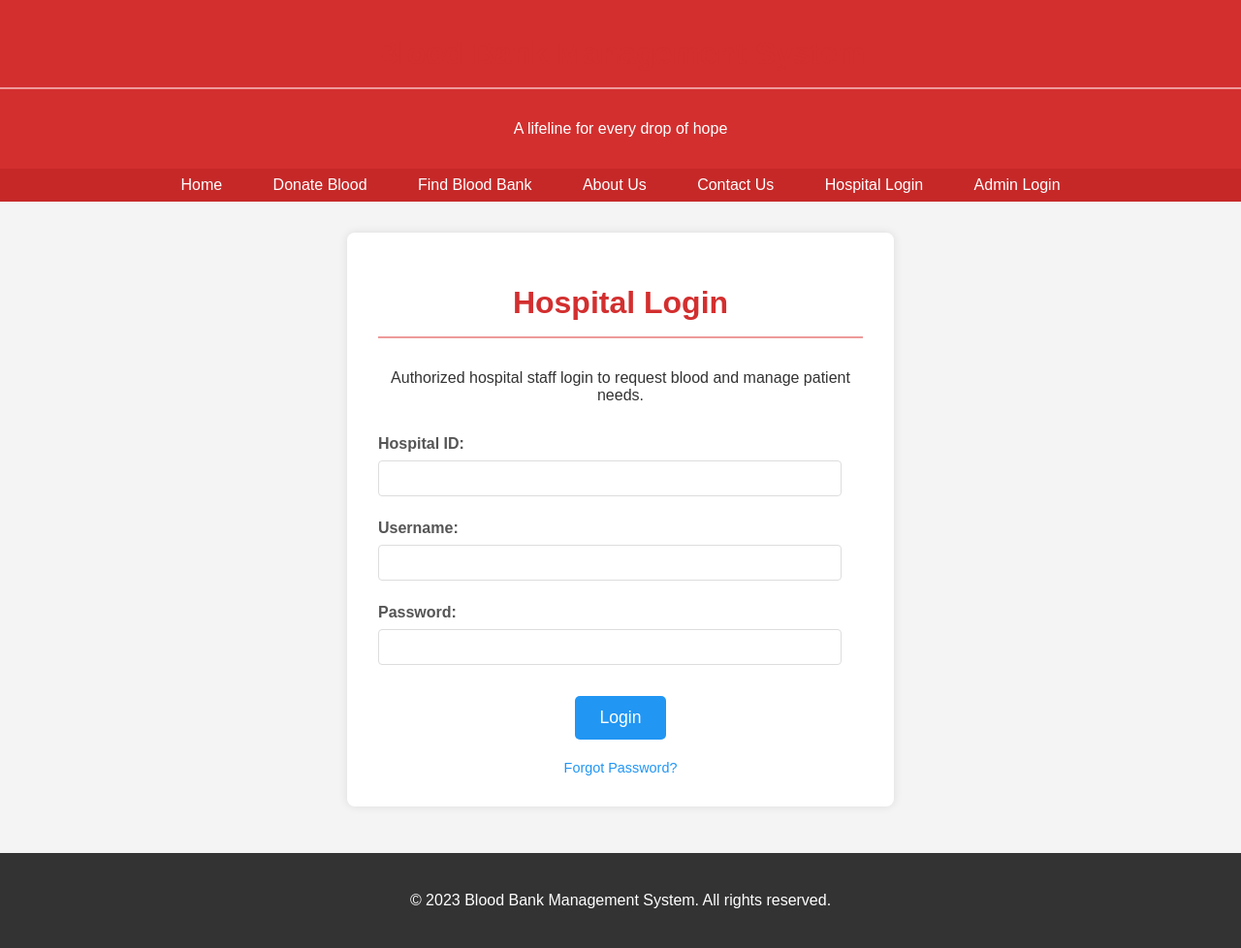
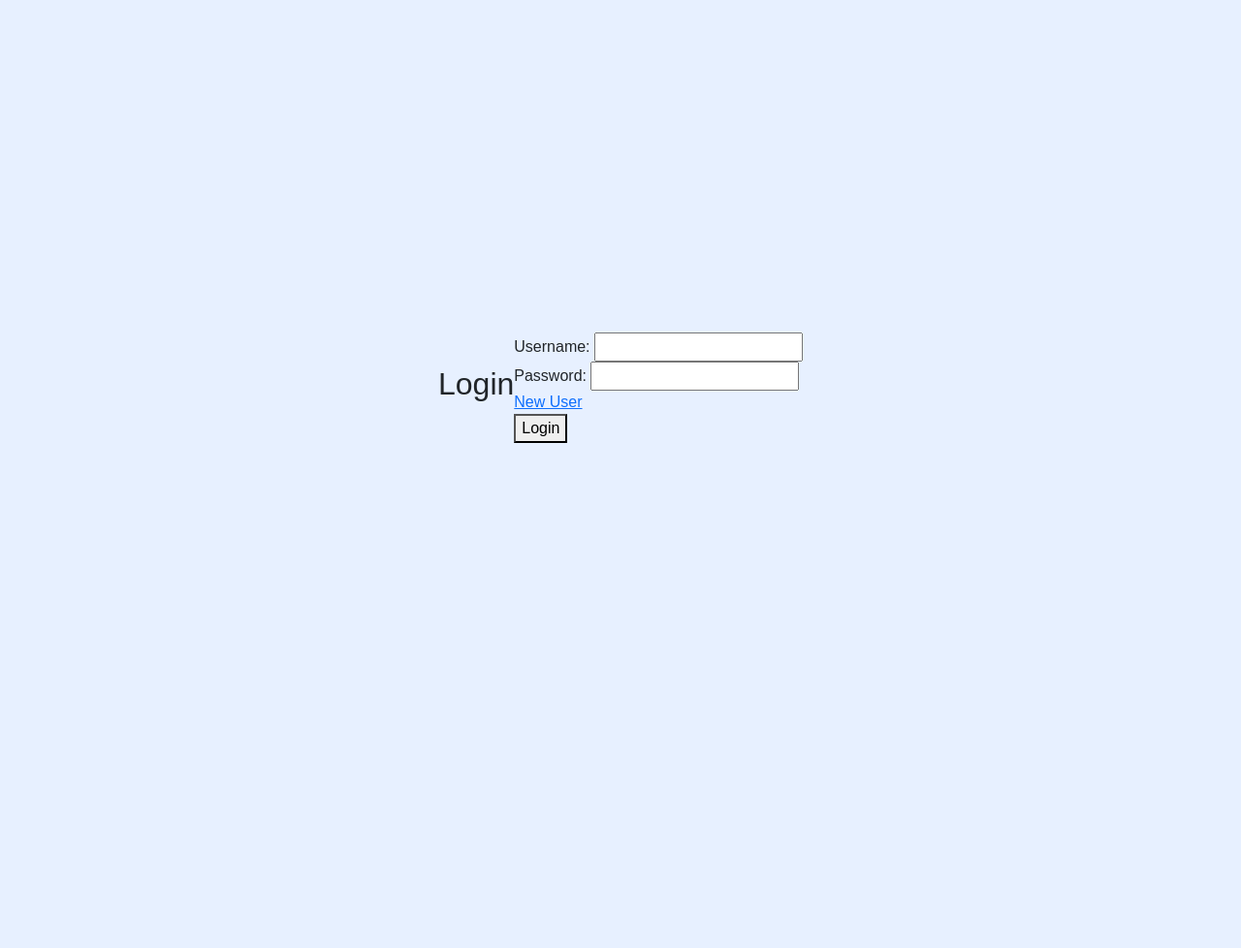
Before and after one commit to Sumantradas01/Blood-Bank-Management-System, a Flask app: page /hospital_login in a window 1280 px wide. Shown: the whole page at 97% size. After the commit the page ends 457 px from the top, so only its background shows below. Run offline with Flask 3, Linux system fonts and the light colour scheme.

Commit message:
Update available

```diff
--- a/app.py
+++ b/app.py
@@ -1,25 +1,55 @@
+# app.py
 from flask import Flask, render_template, request, redirect, url_for, flash, session
 import mysql.connector
+from mysql.connector import Error
+from werkzeug.security import generate_password_hash, check_password_hash
 
 app = Flask(__name__)
-app.secret_key = "your_secret_key"  # change in production
+app.secret_key = "change_this_in_production"
 
 # ------------------------------------
-# DATABASE CONNECTION
+# DATABASE CONNECTION (single connection)
 # ------------------------------------
-db = mysql.connector.connect(
-    host="localhost",
-    user="root",
-    password="",          # set your MySQL password if any
-    database="bloodbank1"
-)
-cursor = db.cursor(dictionary=True)
+def get_db_connection():
+    # you can wrap this to reconnect if needed
+    return mysql.connector.connect(
+        host="localhost",
+        user="root",
+        password="",          # set your MySQL password if any
+        database="bloodbank1",
+        autocommit=False
+    )
+
+# create initial connection and cursor
+try:
+    db = get_db_connection()
+    cursor = db.cursor(dictionary=True)
+except Error as e:
+    # If DB isn't available, log and keep variables None for graceful errors
+    app.logger.error("Initial DB connection error: %s", e)
+    db = None
+    cursor = None
+
+
+# helper to ensure we have a working cursor (reconnect if closed)
+def get_cursor():
+    global db, cursor
+    try:
+        if db is None or not db.is_connected():
+            db = get_db_connection()
+            cursor = db.cursor(dictionary=True)
+    except Exception as e:
+        app.logger.error("DB reconnect error: %s", e)
+        raise
+    return db, cursor
+
 
 # ------------------------------------
 # HOME PAGE
 # ------------------------------------
 @app.route("/")
 def home():
+    # main homepage (index)
     return render_template("index.html")
 
 
@@ -35,23 +65,26 @@ def donor_register():
         password = request.form.get("password")
         blood_group = request.form.get("blood_group")
 
-        if not name or not email or not phone or not password or not blood_group:
-            flash("All fields are required for donor registration.")
+        if not (name and email and phone and password and blood_group):
+            flash("All fields are required for donor registration.", "error")
             return redirect(url_for("donor_register"))
 
         try:
-            cursor.execute(
+            db, cur = get_cursor()
+            hashed = generate_password_hash(password)
+            cur.execute(
                 "INSERT INTO donors (name, email, phone, password, blood_group) VALUES (%s, %s, %s, %s, %s)",
-                (name, email, phone, password, blood_group)
+                (name, email, phone, hashed, blood_group)
             )
             db.commit()
-            flash("Donor registered successfully!")
+            flash("Donor registered successfully!", "success")
             return redirect(url_for("donor_login"))
 
         except Exception as e:
-            db.rollback()
+            if db:
+                db.rollback()
             app.logger.error("DB error (donor_register): %s", e)
-            flash("Database error: " + str(e))
+            flash("Database error: " + str(e), "error")
             return redirect(url_for("donor_register"))
 
     return render_template("donor_register.html")
@@ -67,26 +100,27 @@ def donor_login():
         password = request.form.get("password")
 
         if not email or not password:
-            flash("Provide both email and password.")
+            flash("Provide both email and password.", "error")
             return redirect(url_for("donor_login"))
 
         try:
-            cursor.execute("SELECT * FROM donors WHERE email=%s AND password=%s",
-                           (email, password))
-            user = cursor.fetchone()
+            db, cur = get_cursor()
+            cur.execute("SELECT * FROM donors WHERE email=%s", (email,))
+            user = cur.fetchone()
 
-            if user:
+            if user and check_password_hash(user.get("password"), password):
+                session.clear()
                 session["donor_id"] = user.get("donor_id")
                 session["donor_name"] = user.get("name")
-                flash("Login successful.")
+                flash("Login successful.", "success")
                 return redirect(url_for("dashboard"))
             else:
-                flash("Invalid email or password!")
+                flash("Invalid email or password!", "error")
                 return redirect(url_for("donor_login"))
 
         except Exception as e:
             app.logger.error("DB error (donor_login): %s", e)
-            flash("Database error: " + str(e))
+            flash("Database error: " + str(e), "error")
             return redirect(url_for("donor_login"))
 
     return render_template("donor_login.html")
@@ -98,30 +132,32 @@ def donor_login():
 @app.route("/admin_register", methods=["GET", "POST"])
 def admin_register():
     if request.method == "POST":
+        hospital_name = request.form.get("hospital_name")
         admin_name = request.form.get("admin_name")
         email = request.form.get("email")
         phone = request.form.get("phone")
         password = request.form.get("password")
-        hospital_name = request.form.get("hospital_name")
 
-        if not admin_name or not email or not phone or not password or not hospital_name:
-            flash("All fields are required!")
+        if not (hospital_name and admin_name and email and phone and password):
+            flash("All fields are required!", "error")
             return redirect(url_for("admin_register"))
 
         try:
-            # Correct parameterized SQL matching your admin table columns
-            cursor.execute("""
+            db, cur = get_cursor()
+            hashed = generate_password_hash(password)
+            cur.execute("""
                 INSERT INTO admin (hospital_name, admin_name, email, phone, password)
                 VALUES (%s, %s, %s, %s, %s)
-            """, (hospital_name, admin_name, email, phone, password))
+            """, (hospital_name, admin_name, email, phone, hashed))
             db.commit()
-            flash("Admin Registered Successfully!")
+            flash("Admin Registered Successfully!", "success")
             return redirect(url_for("admin_login"))
 
         except Exception as e:
-            db.rollback()
+            if db:
+                db.rollback()
             app.logger.error("DB error (admin_register): %s", e)
-            flash("Database error: " + str(e))
+            flash("Database error: " + str(e), "error")
             return redirect(url_for("admin_register"))
 
     return render_template("admin_register.html")
@@ -133,33 +169,30 @@ def admin_register():
 @app.route("/admin_login", methods=["GET", "POST"])
 def admin_login():
     if request.method == "POST":
-        # Accept admin_name (preferred) or username if your HTML uses that
         admin_name = request.form.get("admin_name") or request.form.get("username")
         password = request.form.get("password")
 
         if not admin_name or not password:
-            flash("Provide admin name and password.")
+            flash("Provide admin name and password.", "error")
             return redirect(url_for("admin_login"))
 
         try:
-            cursor.execute("""
-                SELECT * FROM admin
-                WHERE admin_name=%s AND password=%s
-            """, (admin_name, password))
-
-            data = cursor.fetchone()
-            if data:
+            db, cur = get_cursor()
+            cur.execute("SELECT * FROM admin WHERE admin_name=%s", (admin_name,))
+            data = cur.fetchone()
+            if data and check_password_hash(data.get("password"), password):
+                session.clear()
                 session["admin_id"] = data.get("admin_id")
                 session["admin_name"] = data.get("admin_name")
-                flash("Login Successful!")
+                flash("Login Successful!", "success")
                 return redirect(url_for("admin_dashboard"))
             else:
-                flash("Invalid Admin Name or Password!")
+                flash("Invalid Admin Name or Password!", "error")
                 return redirect(url_for("admin_login"))
 
         except Exception as e:
             app.logger.error("DB error (admin_login): %s", e)
-            flash("Database error: " + str(e))
+            flash("Database error: " + str(e), "error")
             return redirect(url_for("admin_login"))
 
     return render_template("admin_login.html")
@@ -174,48 +207,147 @@ def search_blood():
 
 
 # ------------------------------------
-# HOSPITAL LOGIN
+# PUBLIC DASHBOARD
 # ------------------------------------
-@app.route("/hospital_login")
+@app.route("/dashboard")
+def dashboard():
+    # simple public donor/dashboard page
+    return render_template("dashboard.html")
+
+
+# -------------------------------------------------
+# HOSPITAL REGISTRATION & LOGIN & DASHBOARD
+# -------------------------------------------------
+@app.route("/hospital_register", methods=["GET", "POST"])
+def hospital_register():
+    if request.method == "POST":
+        hospital_name = request.form.get("hospital_name")
+        email = request.form.get("email")
+        phone = request.form.get("phone")
+        address = request.form.get("address")
+        username = request.form.get("username")
+        password = request.form.get("password")
+
+        if not (hospital_name and email and phone and address and username and password):
+            flash("All fields are required!", "error")
+            return redirect(url_for("hospital_register"))
+
+        try:
+            db, cur = get_cursor()
+            hashed = generate_password_hash(password)
+            cur.execute("""
+                INSERT INTO hospitals (hospital_name, email, phone, address, username, password)
+                VALUES (%s, %s, %s, %s, %s, %s)
+            """, (hospital_name, email, phone, address, username, hashed))
+            db.commit()
+            flash("Hospital Registered Successfully!", "success")
+            return redirect(url_for("hospital_login"))
+
+        except Exception as e:
+            if db:
+                db.rollback()
+            app.logger.error("DB error (hospital_register): %s", e)
+            flash("Database Error: " + str(e), "error")
+            return redirect(url_for("hospital_register"))
+
+    return render_template("hospital_register.html")
+
+
+@app.route("/hospital_login", methods=["GET", "POST"])
 def hospital_login():
+    if request.method == "POST":
+        username = request.form.get("username")
+        password = request.form.get("password")
+
+        if not username or not password:
+            flash("Enter Username and Password", "error")
+            return redirect(url_for("hospital_login"))
+
+        try:
+            db, cur = get_cursor()
+            cur.execute("SELECT * FROM hospitals WHERE username=%s", (username,))
+            hospital = cur.fetchone()
+
+            if hospital and check_password_hash(hospital.get("password"), password):
+                session.clear()
+                session["hospital_id"] = hospital["hospital_id"]
+                session["hospital_name"] = hospital["hospital_name"]
+                flash("Login Successful!", "success")
+                return redirect(url_for("hospital_dashboard"))
+            else:
+                flash("Invalid Username or Password!", "error")
+                return redirect(url_for("hospital_login"))
+
+        except Exception as e:
+            app.logger.error("DB error (hospital_login): %s", e)
+            flash("Database Error: " + str(e), "error")
+            return redirect(url_for("hospital_login"))
+
     return render_template("hospital_login.html")
 
 
-# ------------------------------------
-# Simple public dashboard
-# ------------------------------------
-@app.route("/dashboard")
-def dashboard():
-    return render_template("dashboard.html")
+@app.route("/hospital_dashboard")
+def hospital_dashboard():
+    if "hospital_id" not in session:
+        flash("Please login first!", "error")
+        return redirect(url_for("hospital_login"))
+
+    hospital_id = session["hospital_id"]
+
+    try:
+        db, cur = get_cursor()
+        cur.execute("""
+            SELECT * FROM blood_orders
+            WHERE hospital_id = %s
+            ORDER BY request_date DESC
+        """, (hospital_id,))
+        orders = cur.fetchall()
+
+        return render_template(
+            "hospital_dashboard.html",
+            hospital_name=session.get("hospital_name"),
+            orders=orders
+        )
+
+    except Exception as e:
+        app.logger.error("DB error (hospital_dashboard): %s", e)
+        flash("Database Error: " + str(e), "error")
+        return render_template(
+            "hospital_dashboard.html",
+            hospital_name=session.get("hospital_name"),
+            orders=[]
+        )
 
 
 # ----------------------------------------
-# ADMIN DASHBOARD (main unified route)
+# ADMIN DASHBOARD
 # ----------------------------------------
 @app.route("/admin_dashboard")
 def admin_dashboard():
     try:
-        cursor.execute("SELECT * FROM blood_stock")
-        blood_stock = cursor.fetchall()
+        db, cur = get_cursor()
 
-        cursor.execute("""
+        cur.execute("SELECT * FROM blood_stock")
+        blood_stock = cur.fetchall()
+
+        cur.execute("""
             SELECT bo.*, h.hospital_name
             FROM blood_orders bo
             LEFT JOIN hospitals h ON bo.hospital_id = h.hospital_id
             ORDER BY bo.request_date DESC
         """)
-        orders = cursor.fetchall()
+        orders = cur.fetchall()
 
-        cursor.execute("""
+        cur.execute("""
             SELECT br.*, h.hospital_name
             FROM blood_requests br
             LEFT JOIN hospitals h ON br.hospital_id = h.hospital_id
             ORDER BY br.request_date DESC
         """)
-        requirements = cursor.fetchall()
+        requirements = cur.fetchall()
 
-        cursor.execute("SELECT * FROM donors ORDER BY donor_id DESC")
-        donors = cursor.fetchall()
+        cur.execute("SELECT * FROM donors ORDER BY donor_id DESC")
+        donors = cur.fetchall()
 
         return render_template(
             "admin_dashboard.html",
@@ -227,7 +359,7 @@ def admin_dashboard():
 
     except Exception as e:
         app.logger.error("DB error (admin_dashboard): %s", e)
-        flash("Database error: " + str(e))
+        flash("Database error: " + str(e), "error")
         return render_template(
             "admin_dashboard.html",
             blood_stock=[], orders=[], requirements=[], donors=[]
@@ -249,13 +381,15 @@ def update_order(order_id, action):
         status = "Pending"
 
     try:
-        cursor.execute("UPDATE blood_orders SET status=%s WHERE order_id=%s", (status, order_id))
+        db, cur = get_cursor()
+        cur.execute("UPDATE blood_orders SET status=%s WHERE order_id=%s", (status, order_id))
         db.commit()
-        flash(f"Order {order_id} updated to {status}.")
+        flash(f"Order {order_id} updated to {status}.", "success")
     except Exception as e:
-        db.rollback()
+        if db:
+            db.rollback()
         app.logger.error("DB error (update_order): %s", e)
-        flash("Database error: " + str(e))
+        flash("Database error: " + str(e), "error")
 
     return redirect(url_for("admin_dashboard"))
 
@@ -263,13 +397,15 @@ def update_order(order_id, action):
 @app.route("/delete_donor/<int:donor_id>")
 def delete_donor(donor_id):
     try:
-        cursor.execute("DELETE FROM donors WHERE donor_id=%s", (donor_id,))
+        db, cur = get_cursor()
+        cur.execute("DELETE FROM donors WHERE donor_id=%s", (donor_id,))
         db.commit()
-        flash("Donor removed.")
+        flash("Donor removed.", "success")
     except Exception as e:
-        db.rollback()
+        if db:
+            db.rollback()
         app.logger.error("DB error (delete_donor): %s", e)
-        flash("Database error: " + str(e))
+        flash("Database error: " + str(e), "error")
 
     return redirect(url_for("admin_dashboard"))
 
@@ -278,7 +414,7 @@ def delete_donor(donor_id):
 def update_stock(stock_id):
     units_raw = request.form.get("units")
     if units_raw is None:
-        flash("Units value missing.")
+        flash("Units value missing.", "error")
         return redirect(url_for("admin_dashboard"))
 
     try:
@@ -286,26 +422,28 @@ def update_stock(stock_id):
         if units < 0:
             raise ValueError("Units cannot be negative.")
 
-        cursor.execute("UPDATE blood_stock SET units=%s WHERE stock_id=%s", (units, stock_id))
+        db, cur = get_cursor()
+        cur.execute("UPDATE blood_stock SET units=%s WHERE stock_id=%s", (units, stock_id))
         db.commit()
-        flash("Stock updated successfully.")
+        flash("Stock updated successfully.", "success")
     except ValueError:
-        flash("Units must be a non-negative integer.")
+        flash("Units must be a non-negative integer.", "error")
     except Exception as e:
-        db.rollback()
+        if db:
+            db.rollback()
         app.logger.error("DB error (update_stock): %s", e)
-        flash("Database error: " + str(e))
+        flash("Database error: " + str(e), "error")
 
     return redirect(url_for("admin_dashboard"))
 
 
 # ------------------------------------
-# LOGOUT (admin & donor)
+# LOGOUT
 # ------------------------------------
 @app.route("/logout")
 def logout():
     session.clear()
-    flash("Logged out.")
+    flash("Logged out.", "info")
     return redirect(url_for("home"))
 
 
@@ -313,4 +451,5 @@ def logout():
 # RUN APP
 # ------------------------------------
 if __name__ == "__main__":
+    # debug True for development only; change in production
     app.run(debug=True)
--- /dev/null
+++ b/static/css/hospital_login.css
@@ -0,0 +1,94 @@
+/* --------------- GLOBAL STYLING --------------- */
+body {
+    font-family: Arial, sans-serif;
+    margin: 0;
+    padding: 0;
+    background: #e7f0ff;
+    display: flex;
+    justify-content: center;
+    align-items: center;
+    height: 100vh;
+}
+
+/* --------------- CONTAINER --------------- */
+.login-container {
+    width: 380px;
+    background: #ffffff;
+    padding: 30px 35px;
+    border-radius: 12px;
+    box-shadow: 0 4px 20px rgba(0, 0, 0, 0.15);
+    animation: fadeIn 0.8s ease-in-out;
+}
+
+/* --------------- TITLE --------------- */
+.login-container h2 {
+    text-align: center;
+    color: #1d3557;
+    margin-bottom: 25px;
+    font-size: 26px;
+}
+
+/* --------------- INPUT FIELDS --------------- */
+.login-container label {
+    display: block;
+    font-weight: 600;
+    margin-top: 12px;
+    color: #333;
+}
+
+.login-container input[type="text"],
+.login-container input[type="password"] {
+    width: 100%;
+    margin-top: 5px;
+    padding: 12px;
+    border: 1px solid #9ab3e5;
+    border-radius: 8px;
+    font-size: 15px;
+    outline: none;
+    transition: 0.2s;
+}
+
+.login-container input:focus {
+    border-color: #1d3557;
+    box-shadow: 0 0 5px rgba(29, 53, 87, 0.4);
+}
+
+/* --------------- LOGIN BUTTON --------------- */
+.login-container button {
+    width: 100%;
+    margin-top: 25px;
+    padding: 12px;
+    background: #1d3557;
+    color: white;
+    font-size: 17px;
+    border: none;
+    border-radius: 8px;
+    cursor: pointer;
+    transition: 0.2s;
+}
+
+.login-container button:hover {
+    background: #16314a;
+}
+
+/* --------------- FOOTER LINKS --------------- */
+.footer-links {
+    text-align: center;
+    margin-top: 15px;
+}
+
+.footer-links a {
+    color: #1d3557;
+    text-decoration: none;
+    font-size: 14px;
+}
+
+.footer-links a:hover {
+    text-decoration: underline;
+}
+
+/* --------------- ANIMATION --------------- */
+@keyframes fadeIn {
+    from { opacity: 0; transform: translateY(-10px); }
+    to { opacity: 1; transform: translateY(0); }
+}
--- a/templates/admin_register.html
+++ b/templates/admin_register.html
@@ -28,8 +28,7 @@
         <label>Password</label>
         <input type="password" name="password" required>
 
-        <label>Hospital Name</label>
-        <input type="text" name="hospital_name" required>
+
 
         <button type="submit">Register Admin</button>
 
--- a/templates/hospital_login.html
+++ b/templates/hospital_login.html
@@ -1,99 +1,34 @@
 <!DOCTYPE html>
-<html lang="en">
+<html>
 <head>
-    <meta charset="UTF-8">
-    <meta name="viewport" content="width=device-width, initial-scale=1.0">
-    <title>Hospital Login - Blood Bank Management System</title>
-    <style>
-        /* Common styles */
-        body { font-family: Arial, sans-serif; margin: 0; padding: 0; background-color: #f4f4f4; color: #333; }
-        header { background-color: #d32f2f; color: white; padding: 1em 0; text-align: center; }
-        nav { background-color: #c62828; padding: 0.5em 0; text-align: center; }
-        nav a { color: white; text-decoration: none; padding: 0.5em 1em; margin: 0 0.5em; border-radius: 4px; }
-        nav a:hover { background-color: #b71c1c; }
-        .container { width: 80%; max-width: 500px; margin: 2em auto; padding: 2em; background-color: white; box-shadow: 0 0 10px rgba(0,0,0,0.1); border-radius: 8px; }
-        h1 { color: #d32f2f; border-bottom: 2px solid #ef9a9a; padding-bottom: 0.5em; margin-bottom: 1em; text-align: center; }
-        /* Form specific styles */
-        .form-group { margin-bottom: 1.5em; }
-        .form-group label {
-            display: block;
-            margin-bottom: 0.5em;
-            font-weight: bold;
-            color: #555;
-        }
-        .form-group input[type="text"],
-        .form-group input[type="password"] {
-            width: calc(100% - 22px);
-            padding: 10px;
-            border: 1px solid #ddd;
-            border-radius: 4px;
-            box-sizing: border-box;
-        }
-        .button-group { text-align: center; margin-top: 2em; }
-        .button-group button {
-            background-color: #2196F3; /* Blue for hospital login */
-            color: white;
-            padding: 12px 25px;
-            border: none;
-            border-radius: 5px;
-            cursor: pointer;
-            font-size: 1.1em;
-            transition: background-color 0.3s ease;
-        }
-        .button-group button:hover {
-            background-color: #1976D2;
-        }
-        .links { text-align: center; margin-top: 1.5em; font-size: 0.9em; }
-        .links a { color: #2196F3; text-decoration: none; margin: 0 0.5em; }
-        .links a:hover { text-decoration: underline; }
-        footer { background-color: #333; color: white; text-align: center; padding: 1.5em 0; margin-top: 3em; }
-    </style>
+    <title>Blood Bank Login</title>
+
+    <!-- Bootstrap for alerts -->
+  <link href="https://cdn.jsdelivr.net/npm/bootstrap@5.3.0/dist/css/bootstrap.min.css" rel="stylesheet">
+
+  <!-- Your custom CSS -->
+  <link rel="stylesheet" href="{{ url_for('static', filename='css/hospital_login.css') }}">
+
 </head>
 <body>
-    <header>
-        <h1>Blood Bank Management System</h1>
-        <p>A lifeline for every drop of hope</p>
-    </header>
+    <h2>Login</h2>
+    <form action="/login" method="POST">
 
-    <nav>
-        <a href="index.html">Home</a>
-        <a href="donor_register.html">Donate Blood</a>
-        <a href="search_bank.html">Find Blood Bank</a>
-        <a href="about_us.html">About Us</a>
-        <a href="contact_us.html">Contact Us</a>
-        <a href="hospital_login.html">Hospital Login</a>
-        <a href="admin_login.html">Admin Login</a>
-    </nav>
-
-    <div class="container">
-        <h1>Hospital Login</h1>
-        <p style="text-align: center; margin-bottom: 2em;">Authorized hospital staff login to request blood and manage patient needs.</p>
-
-        <form action="#" method="post">
-            <div class="form-group">
-                <label for="hospitalId">Hospital ID:</label>
-                <input type="text" id="hospitalId" name="hospitalId" required>
-            </div>
         <div class="form-group">
             <label for="username">Username:</label>
             <input type="text" id="username" name="username" required>
         </div>
+
         <div class="form-group">
             <label for="password">Password:</label>
             <input type="password" id="password" name="password" required>
         </div>
-            <div class="button-group">
-                <button type="submit">Login</button>
-            </div>
-        </form>
 
         <div class="links">
-            <a href="#">Forgot Password?</a>
-            </div>
+            <a href="hospital_register.html">New User</a>
         </div>
 
-    <footer>
-        <p>&copy; 2023 Blood Bank Management System. All rights reserved.</p>
-    </footer>
+        <button type="submit">Login</button>
+    </form>
 </body>
 </html>
```
Also changed, not shown: static/css/hospital_register.css (added, +96 -0 lines), templates/hospital_register.html (added, +59 -0 lines), 1 other file. Lines whose indentation alone changed are shown as unchanged.
